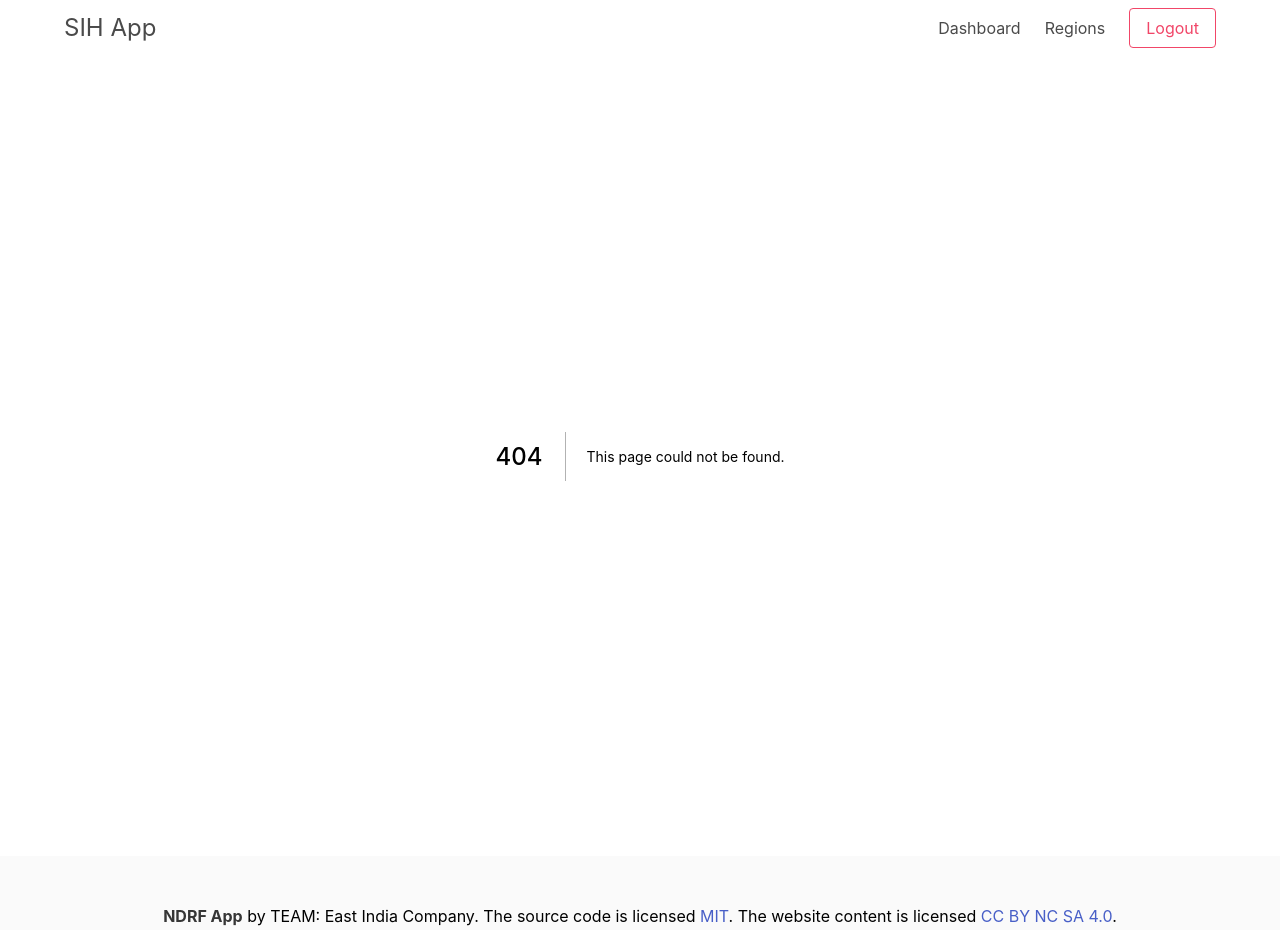
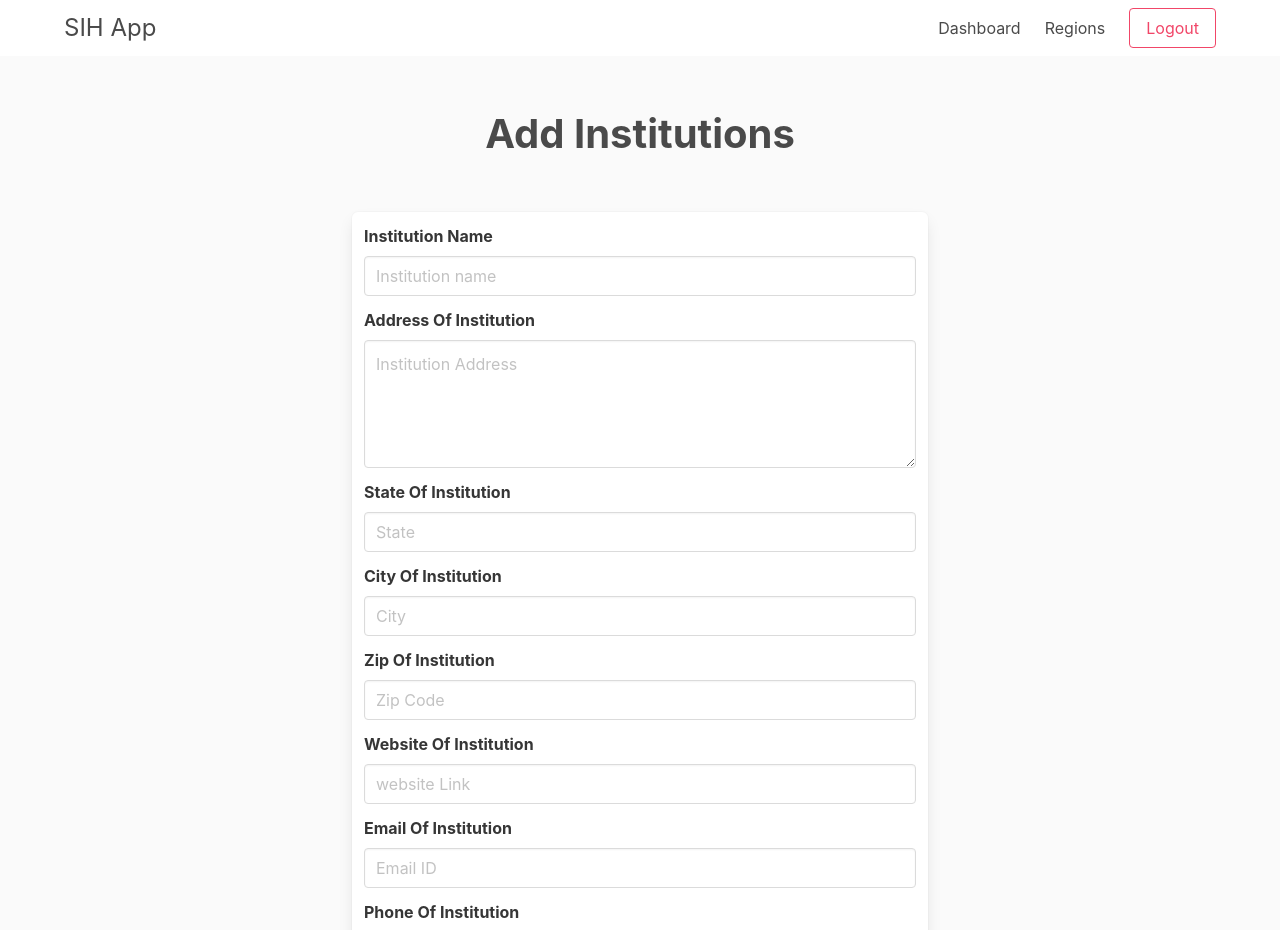
Before and after one commit to smartclash/SIH-Frontend, a Next.js app: page /admin/addInstitutions in a window 1280 px wide. Before the commit this address had no page. Shown: the top 930 px of the page. Built offline with nearby package versions, Linux system fonts and the light colour scheme.

Commit message:
Added AddInstutions Page

```diff
--- /dev/null
+++ b/components/AddForm/AddForm.tsx
@@ -0,0 +1,66 @@
+import {NextPage} from 'next'
+import InstitutionInterface from '@/interfaces/InstitutionInterface'
+
+const AddForm: NextPage<InstitutionInterface> = props => (
+    <>
+        <div className='field'>
+            <label className='label'>{ props.name}</label>
+            <div className='control'>
+                <input className='input' type='text' placeholder='Institution name'/>
+            </div>
+        </div>
+        <div className='field'>
+            <label className='label'>{ props.address}</label>
+            <div className='control'>
+                <textarea className='textarea' placeholder='Institution Address'></textarea>
+            </div>
+        </div>
+        <div className='field'>
+            <label className='label'>{ props.state}</label>
+            <div className='control'>
+                <input className='input' type='text' placeholder='State'/>
+            </div>
+        </div>
+        <div className='field'>
+            <label className='label'>{ props.city}</label>
+            <div className='control'>
+                <input className='input' type='text' placeholder='City'/>
+            </div>
+        </div>
+        <div className='field'>
+            <label className='label'>{props.zip}</label>
+            <div className='control'>
+                <input className='input' type='text' pattern='[0-9]*' placeholder='Zip Code'/>
+            </div>
+        </div>
+        <div className='field'>
+            <label className='label'>{props.website}</label>
+            <div className='control'>
+                <input className='input' type='text' placeholder='website Link'/>
+            </div>
+        </div>
+        <div className='field'>
+            <label className='label'>{props.email}</label>
+            <div className='control'>
+                <input className='input' type='email' placeholder='Email ID'/>
+            </div>
+        </div>
+        <div className='field'>
+            <label className='label'>{props.phone}</label>
+            <div className='control'>
+                <input className='input' type='tel' placeholder='Phone Number'/>
+            </div>
+        </div>
+        {/* <button class="button is-success">Success</button> */}
+        <div className='field is-grouped'>
+            <div className='control'>
+                <button className='button is-success'>Submit</button>
+            </div>
+            {/* <div className='control'>
+                <button className='button is-link is-light'>Cancel</button>
+            </div> */}
+        </div>
+    </>
+)
+
+export default AddForm
--- /dev/null
+++ b/interfaces/InstitutionInterface.ts
@@ -0,0 +1,10 @@
+export default interface InstitutionInterface {
+    name: string;
+    address: string;
+    city: string;
+    state: string;
+    zip: string;
+    phone: string;
+    email: string;
+    website: string;
+}
--- /dev/null
+++ b/pages/admin/addInstitutions.tsx
@@ -0,0 +1,36 @@
+import {NextPage} from 'next'
+import InstitutionInterface from '@/interfaces/InstitutionInterface'
+import AddForm from '@/components/AddForm/AddForm'
+
+const Institution: InstitutionInterface[] = [
+    {
+        name: 'Institution Name',
+        address: 'Address Of Institution',
+        city: 'City Of Institution',
+        state: 'State Of Institution',
+        zip: 'Zip Of Institution',
+        phone: 'Phone Of Institution',
+        email: 'Email Of Institution',
+        website: 'Website Of Institution',
+    },
+]
+
+const AddInstitutions: NextPage = () => (
+    <section className='hero has-background-white-bis is-fullheight-with-navbar'>
+        <div className='hero-body '>
+            <div className='container'>
+                <div className='mb-6'>
+                    <p className='is-size-2 has-text-centered-desktop'><b>Add Institutions</b></p>
+                </div>
+                <div className='column is-half is-offset-3 box mb-6'>
+
+                    {Institution.map((tile, index) => (
+                        <AddForm {...tile} key={index} />
+                    ))}
+                </div>
+            </div>
+        </div>
+    </section>
+)
+
+export default AddInstitutions
```
